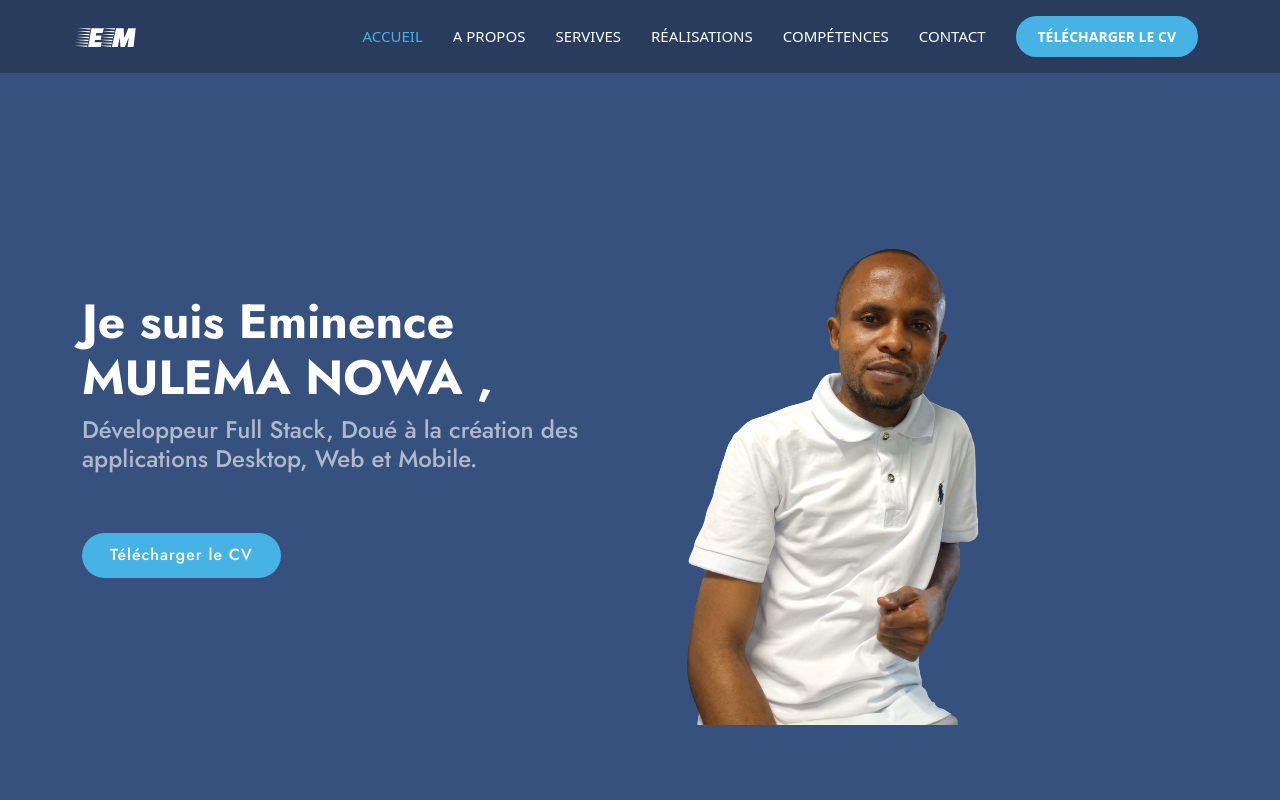
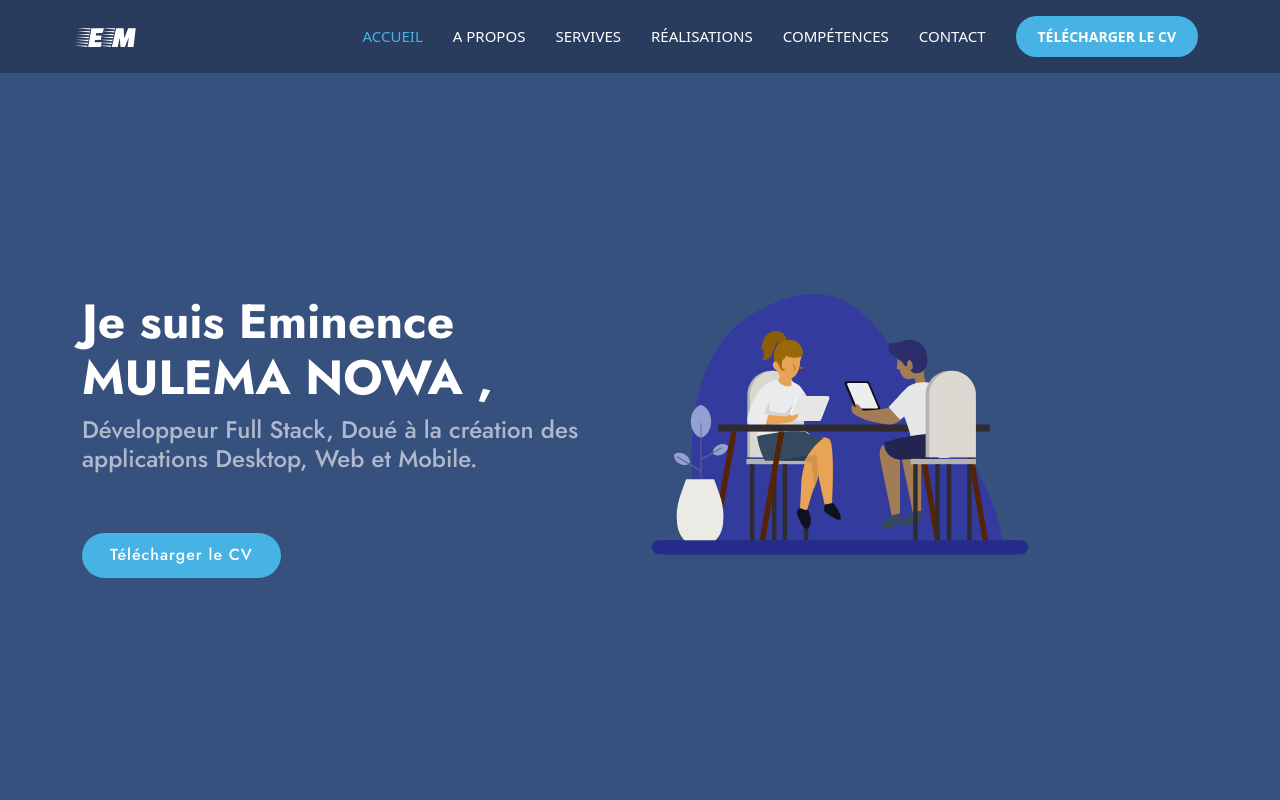
Before and after one commit to Eminence212/portfolio-client, a Vue app: page / in a window 1280 px wide. Shown: the top 800 px of the page. Built offline with nearby package versions, Linux system fonts and the light colour scheme.

Commit message:
feature service added

```diff
--- a/src/components/Accueil.vue
+++ b/src/components/Accueil.vue
@@ -39,7 +39,7 @@
         >
           <img
             id="imageAccueil"
-            src="../assets/hero-img.png"
+            src="../assets/profil.svg"
             class="img-fluid"
             alt="Photo de Eminence Mulema nowa : développeur full stack"
           />
```
Also changed, not shown: src/assets/profil.svg (added).
